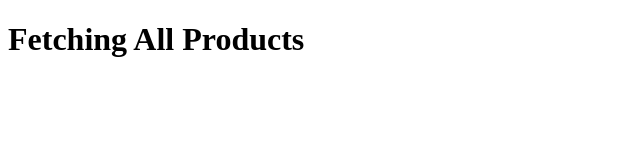
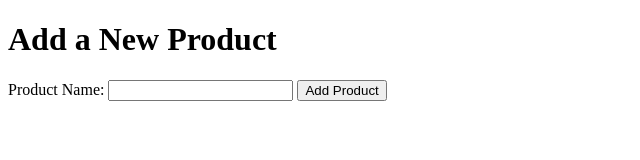
Before and after one commit to ajayygurjar/Express_, a website: page view/product.html in a window 1280 px wide. Shown: the whole page, without its empty margins (0-640 px from the left). Drawn offline with Linux system fonts and the light colour scheme.

Commit message:
GET request with HTML-2 Adding a Form

```diff
--- a/view/product.html
+++ b/view/product.html
@@ -1,11 +1,16 @@
 <!DOCTYPE html>
 <html lang="en">
-<head>
-    <meta charset="UTF-8">
-    <meta name="viewport" content="width=device-width, initial-scale=1.0">
-    <title>Document</title>
-</head>
-<body>
-    <h1>Fetching All Products</h1>
-</body>
+  <head>
+    <meta charset="UTF-8" />
+    <meta name="viewport" content="width=device-width, initial-scale=1.0" />
+    <title>Products</title>
+  </head>
+  <body>
+    <h1>Add a New Product</h1>
+    <form action="/api/products" method="POST">
+      <label for="product">Product Name:</label>
+      <input type="text" id="product" name="productName" required />
+      <button type="submit">Add Product</button>
+    </form>
+  </body>
 </html>
```
